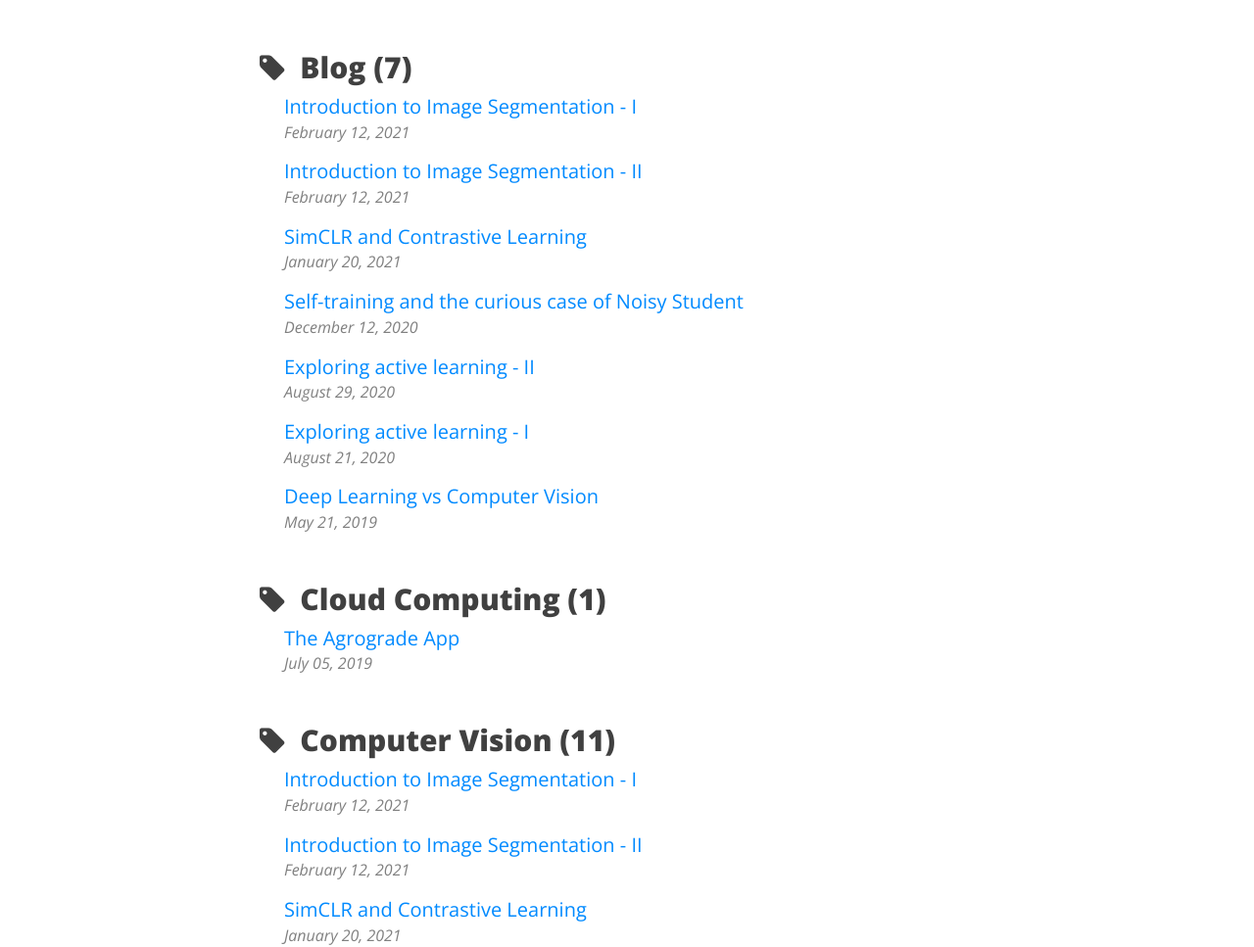
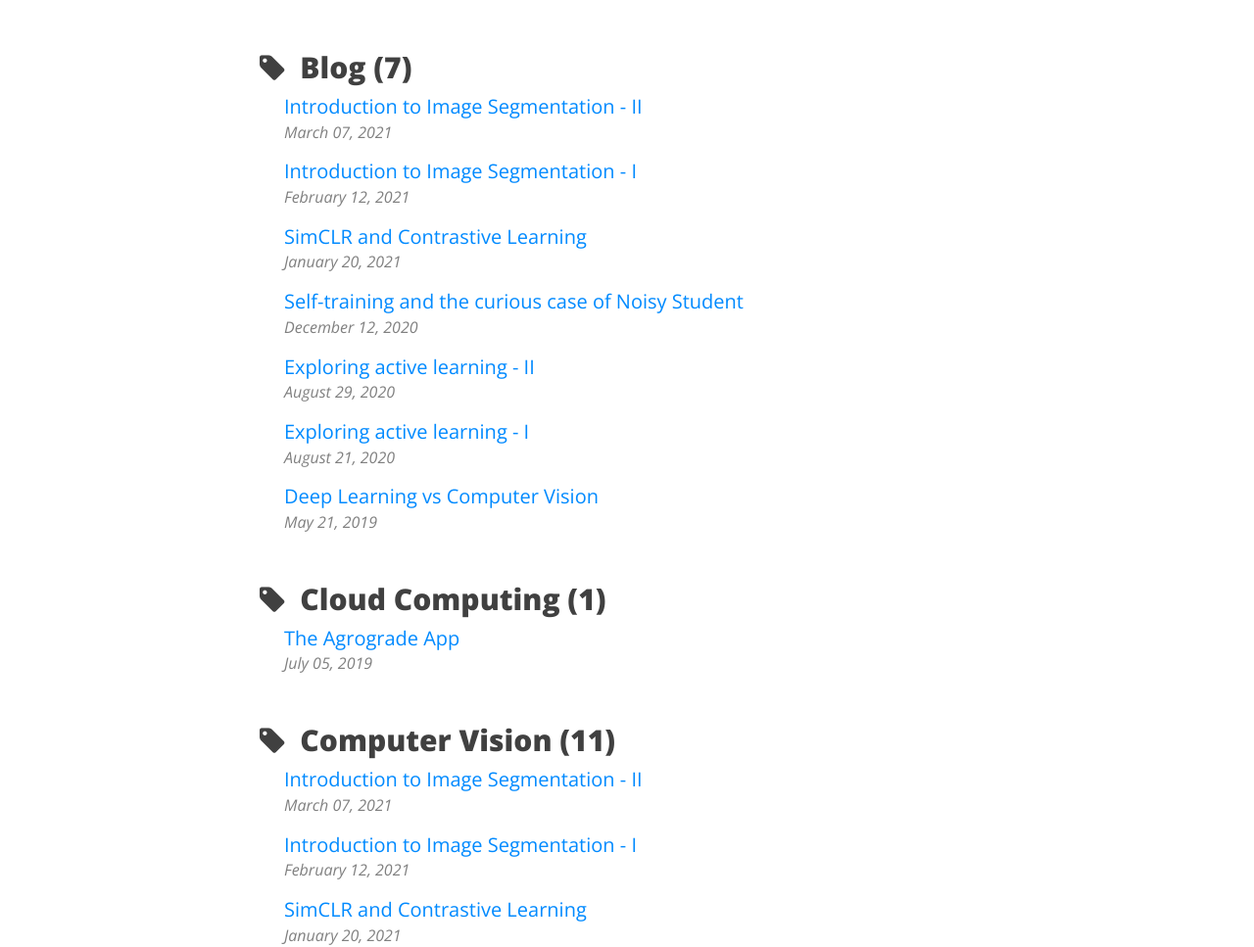
Before and after one commit to notenail/notenail.github.io, a Jekyll site: the page built from tags.html, in a window 1280 px wide and 1400 px high, scrolled down 852 px. Shown: the part 165-1132 px from the top of the window at 98% size. Built offline with Jekyll 4.4.1, drawn with Linux system fonts in a browser that asks for light colours; nearby versions of some CDN libraries; some of the changed text lies outside the part shown.

```diff
--- a/_posts/2021-2-10-segmentation-II.md
+++ b/_posts/2021-2-10-segmentation-II.md
@@ -3,7 +3,7 @@
 title: "Introduction to  Image Segmentation - II"
 description: A brief intro to image segmenation
 # image: /files/blog/gibbs/front.jpg
-date: 2021-2-12
+date: 2021-3-07
 categories: post
 nav-short: true
 show-avatar: false
```
